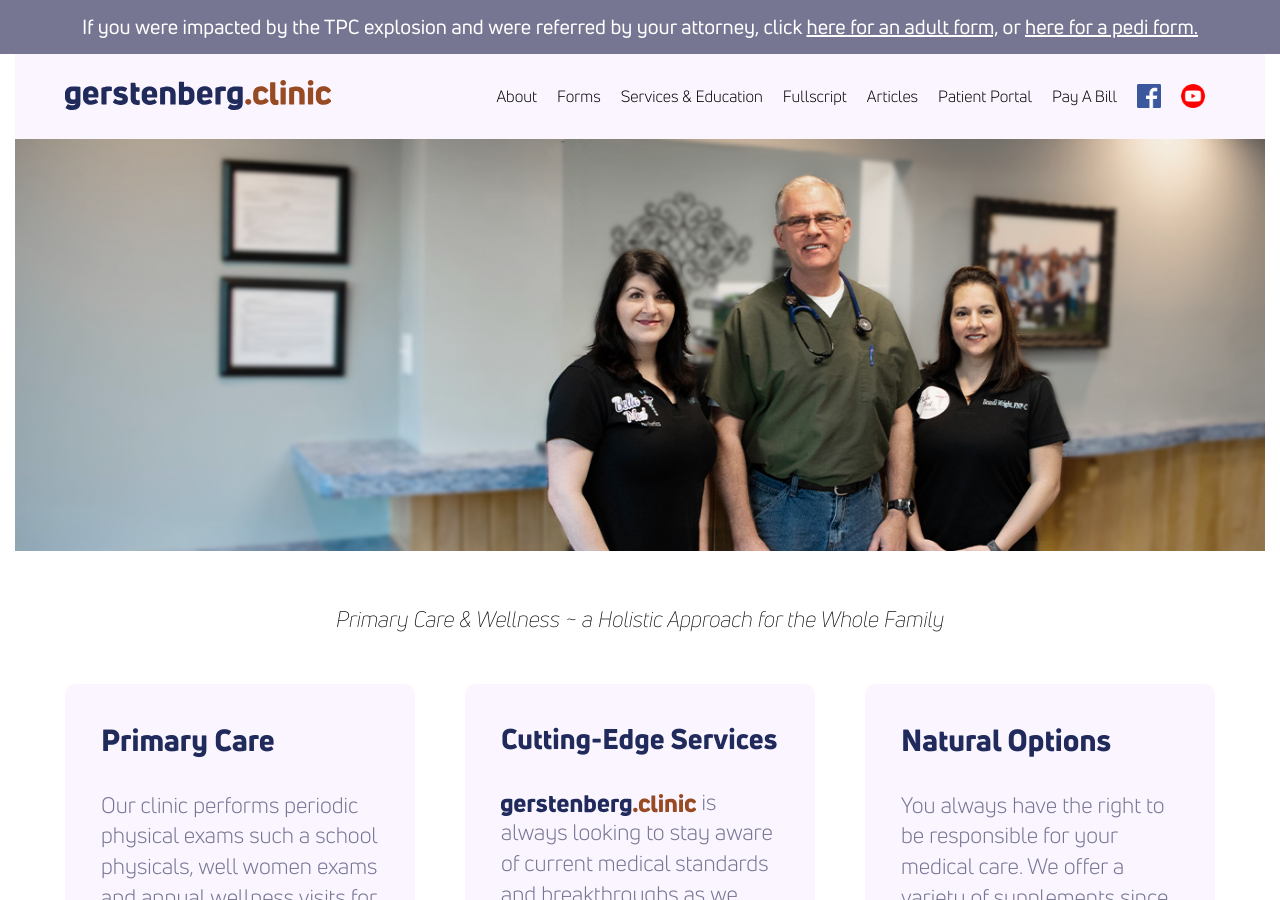
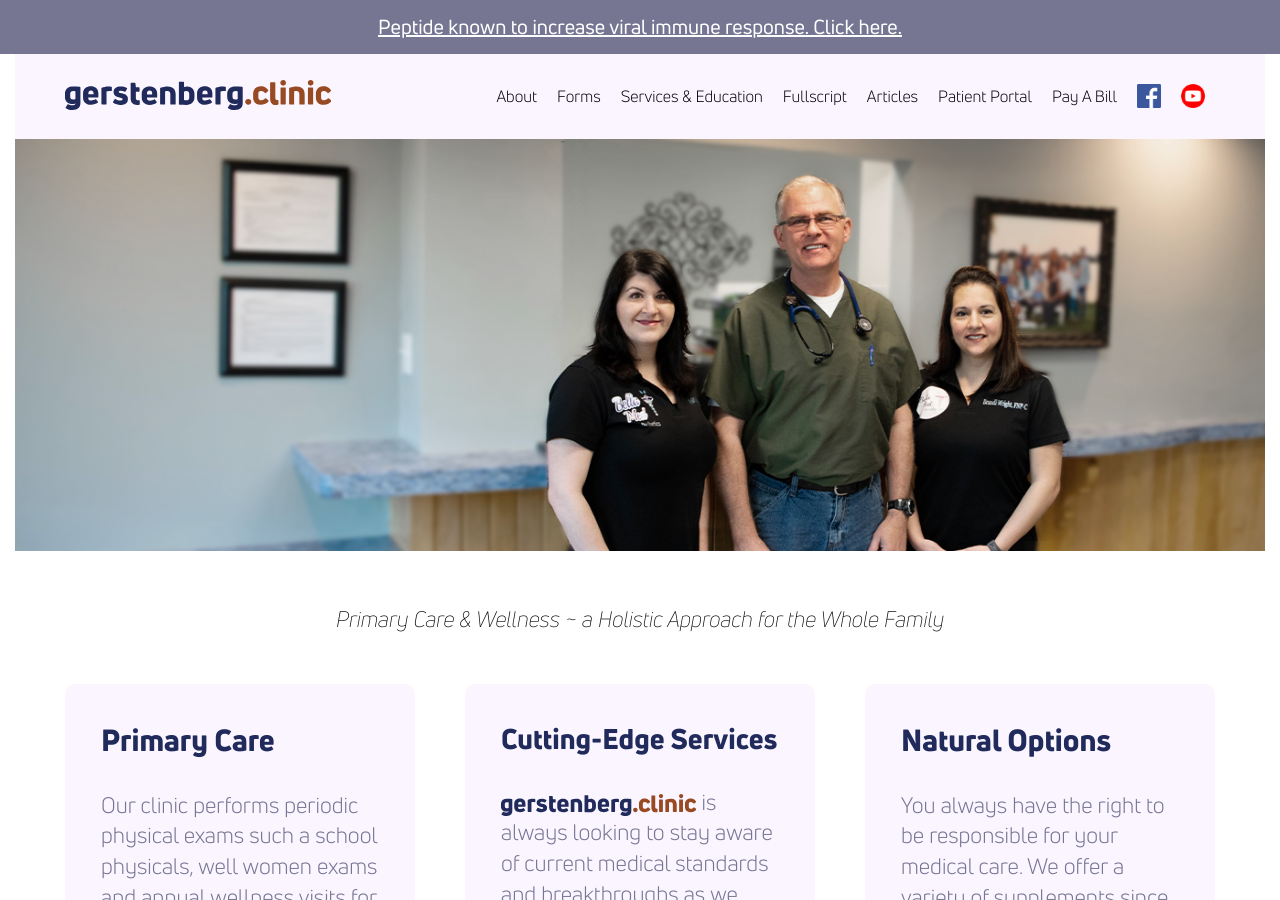
Before and after one commit to theneverwoods/gerstenberg.clinic, a Jekyll site: the page built from index.html, in a window 1280 px wide and 900 px high. Built offline with Jekyll 4.4.1, drawn with Linux system fonts in a browser that asks for light colours; comment, search, counter and statistics services are not loaded.

Commit message:
Update default.html

```diff
--- a/_layouts/default.html
+++ b/_layouts/default.html
@@ -41,9 +41,9 @@
      /-->
 
      <div class="dark" style="text-align: center;">
-      <h1 style="display: inline-block; font-weight: normal;">If you were impacted by the TPC explosion and were referred by your attorney,
-        click <a href="http://gerstenberg.clinic/pdf/TPC-adult.pdf" target="_blank">here for an adult form,</a>
-        or <a href="http://gerstenberg.clinic/pdf/TPC-pedi.pdf" target="_blank">here for a pedi form.</a></h1>
+      <h1 style="display: inline-block; font-weight: normal;">
+        <a href="https://mailchi.mp/a116504b97e0/natural-option-for-viral-disease" target="_blank"> Peptide known to increase viral immune response. Click here.</a>
+       </h1>
     </div>
 
     <div class="container">
```
